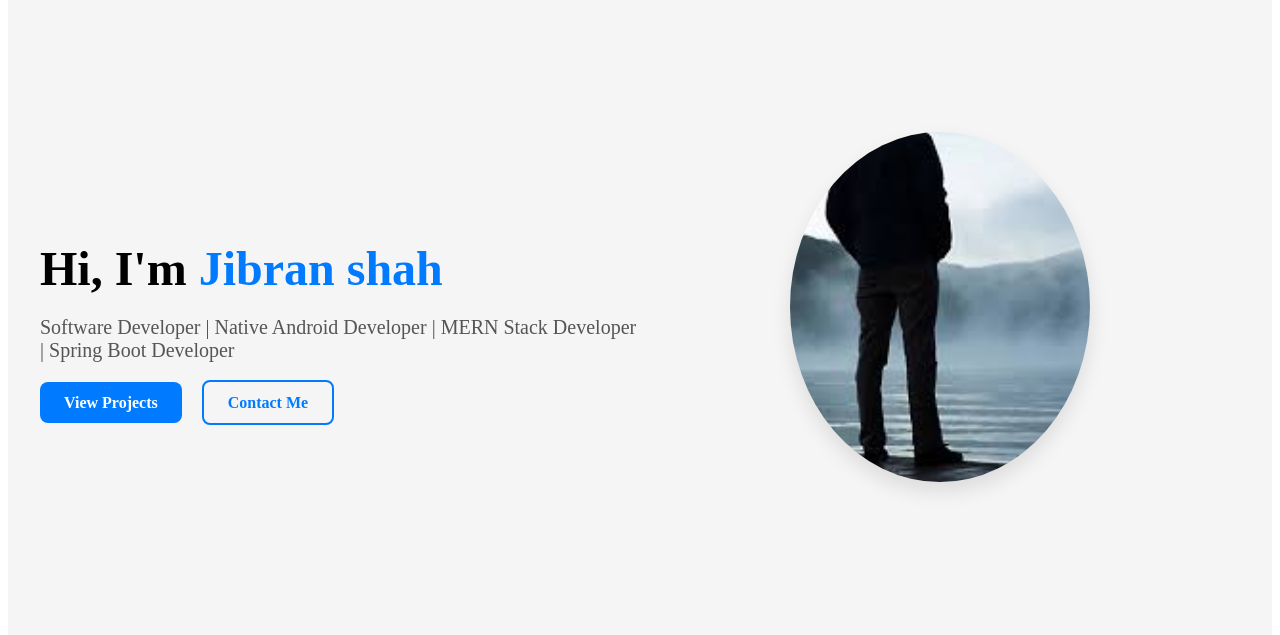
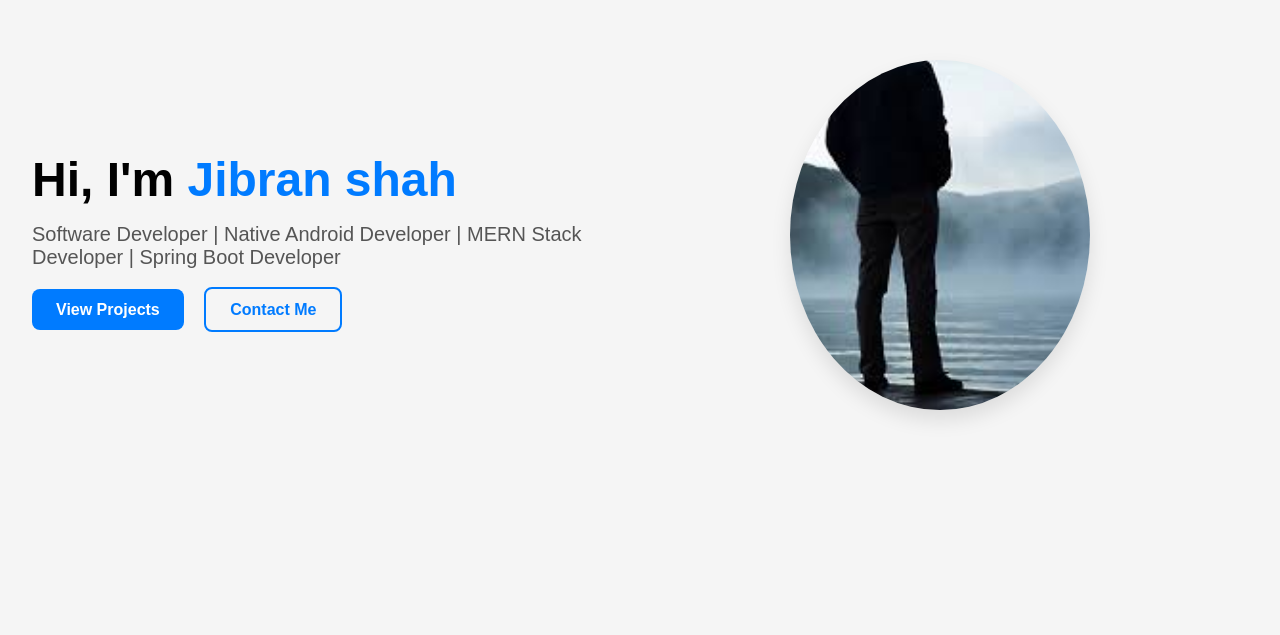
Before and after one commit to Jibran-shah/static-site, a website: page index.html in a window 1280 px wide. Shown: the part 165-800 px from the top of the page. Drawn offline with Linux system fonts and the light colour scheme.

Commit message:
just general commits

```diff
--- a/main.css
+++ b/main.css
@@ -1,3 +1,15 @@
+
+* {
+  margin: 0;
+  padding: 0;
+  box-sizing: border-box;
+}
+
+html, body {
+  height: 100%;
+  font-family: sans-serif;
+}
+
 .hero {
   display: flex;
   justify-content: space-between;
```
